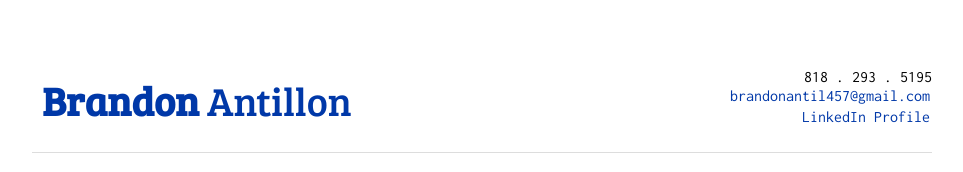
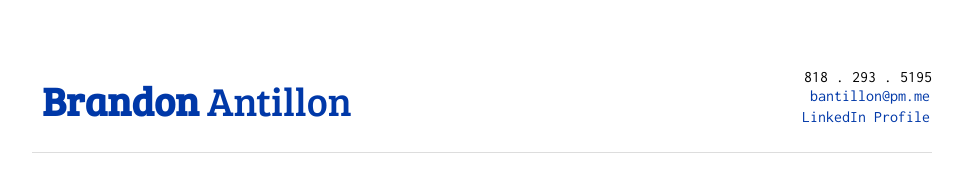
Before and after one commit to dynalar/personal-site, a plain HTML site: page index.html in a window 1280 px wide. Shown: the top 172 px of the page, without its empty margins (158-1121 px from the left). Drawn offline with Linux system fonts and the light colour scheme.

Commit message:
Removed obsolete email

```diff
--- a/index.html
+++ b/index.html
@@ -12,7 +12,7 @@
                 <div class="contact-info col-right">
                     <!--phone number goes here-->
                     <div>818 . 293 . 5195</div>
-                    <div><a href="mailto:brandonantil457@gmail.com">brandonantil457@gmail.com</a></div>
+                    <div><a href="mailto:bantillon@pm.me">bantillon@pm.me</a></div>
                     <div><a href="https://www.linkedin.com/in/brandon-antillon-1aa08492/" target="_blank">LinkedIn Profile</a></div>
                     <!-- <div><a href="projects.html">Personal Projects</a></div> -->
                 </div>
```
